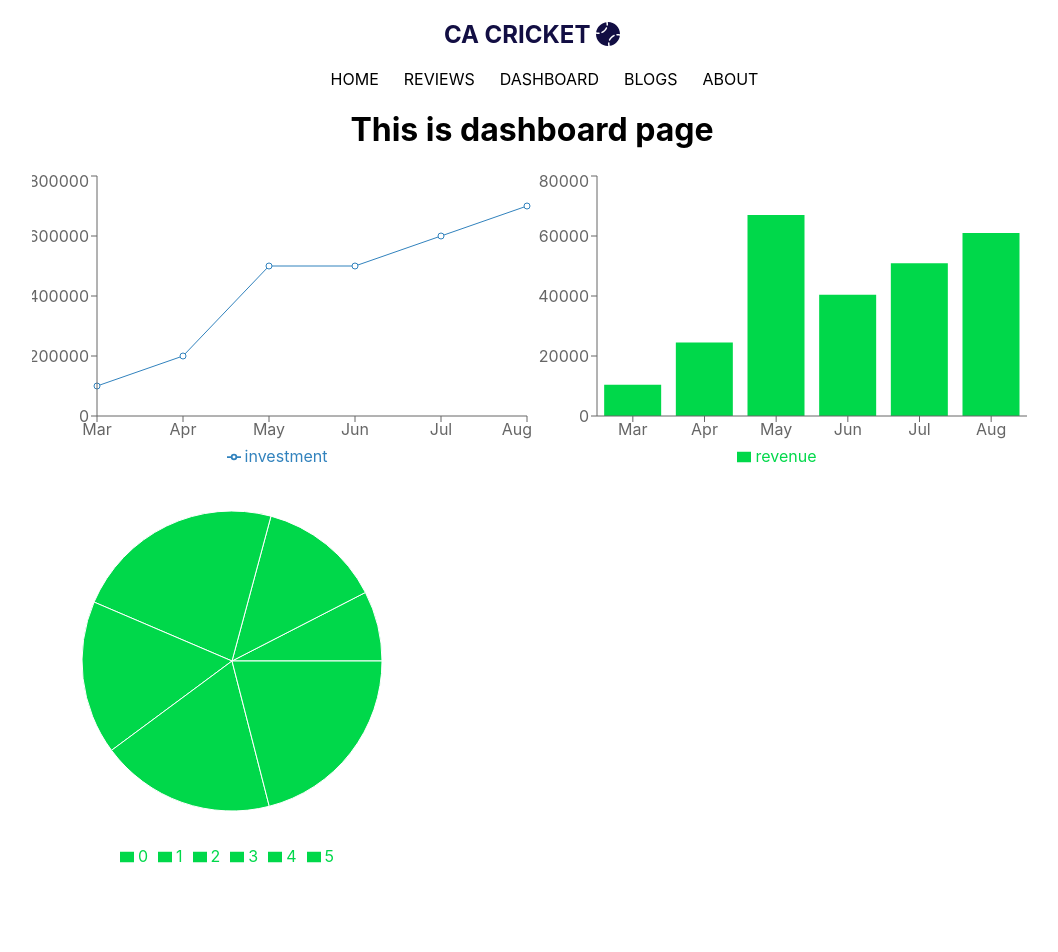
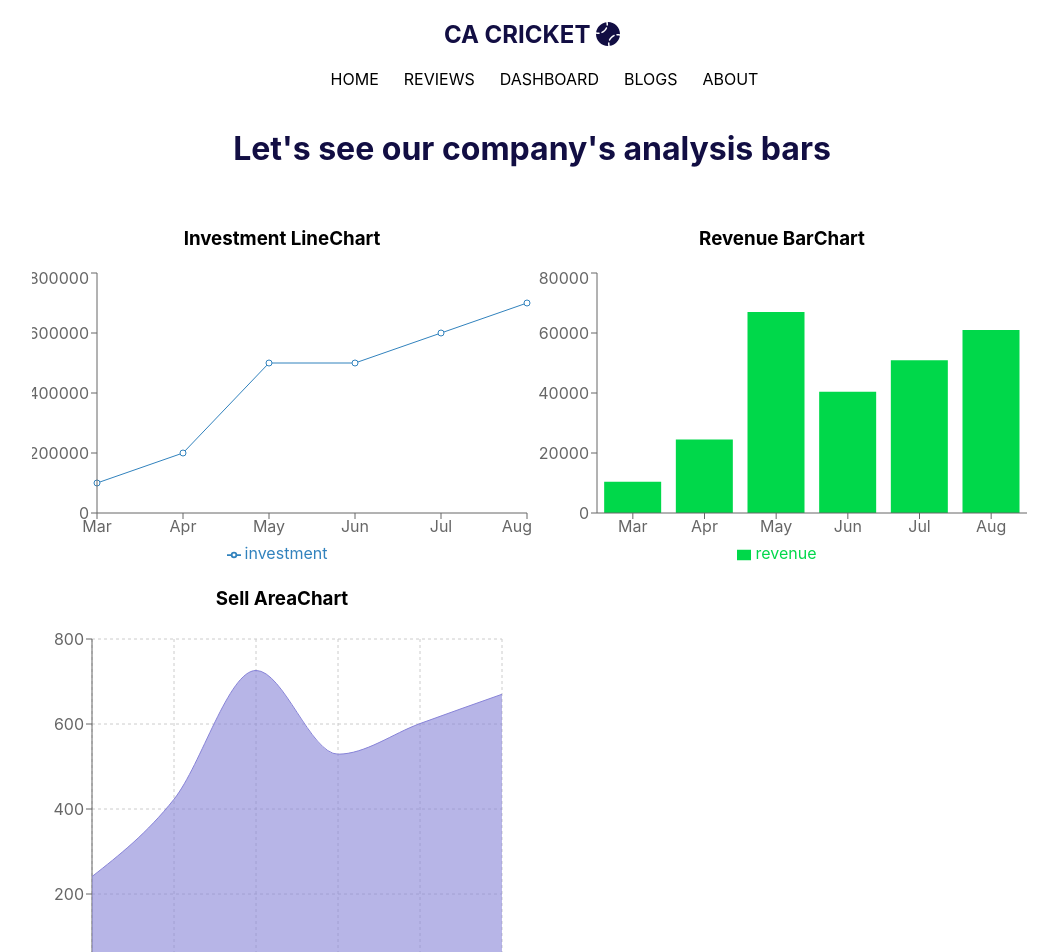
Before and after one commit to Tohidul29/CA-Cricket, a React (Create React App) app: page /dashboard in a window 1280 px wide. Shown: the top 952 px of the page, without its empty margins (108-1166 px from the left). Before the commit the page ends 875 px from the top, so only its background shows below. Built offline with nearby package versions, Linux system fonts and the light colour scheme.

Commit message:
graph chart finished

```diff
--- a/src/component/Dashboard/Dashboard.css
+++ b/src/component/Dashboard/Dashboard.css
@@ -1,6 +1,11 @@
+.main-head{
+    color: #120E43;
+}
+
 .graphs{
     display: grid;
     grid-template-columns: repeat(2, 1fr);
     width: 1000px;
     margin: auto;
+    margin-bottom: 50px;
 }
--- a/src/component/Dashboard/Dashboard.js
+++ b/src/component/Dashboard/Dashboard.js
@@ -1,6 +1,6 @@
 import React, { useEffect, useState } from 'react';
 import './Dashboard.css';
-import { Bar, BarChart, Legend, Line, LineChart, Pie, PieChart, Tooltip, XAxis, YAxis } from 'recharts';
+import { Area, AreaChart, Bar, BarChart, CartesianGrid, Legend, Line, LineChart, Tooltip, XAxis, YAxis } from 'recharts';
 
 const Dashboard = () => {
     const [info, setInfo] = useState([]);
@@ -11,8 +11,10 @@ const Dashboard = () => {
     }, [])
     return (
         <div>
-            <h1>This is dashboard page</h1>
+            <h1 className='main-head'>Let's see our company's analysis bars</h1>
             <div className='graphs'>
+                <div>
+                    <h3>Investment LineChart</h3>
                     {
                         <LineChart width={500} height={300} data={info}>
                             <Line dataKey={'investment'}></Line>
@@ -22,6 +24,9 @@ const Dashboard = () => {
                             <Legend></Legend>
                         </LineChart>
                     }
+                </div>
+                <div>
+                    <h3>Revenue BarChart</h3>
                     {
                         <BarChart width={500} height={300} data={info}>
                             <Bar dataKey={'revenue'} fill="#00D84A"></Bar>
@@ -31,21 +36,30 @@ const Dashboard = () => {
                             <Legend></Legend>
                         </BarChart>
                     }
+                </div>
+                <div>
+                    <h3>Sell AreaChart</h3>
                     {
-                    <PieChart width={400} height={400}>
-                        <Pie
-                        dataKey={'sell'}
-                        isAnimationActive={true}
+                        <AreaChart
+                            width={500}
+                            height={400}
                             data={info}
-                        cx='50%'
-                        cy='50%'
-                        outerRadius={150}
-                        fill='#00D84A'
-                        ></Pie>
-                        <Tooltip></Tooltip>
+                            margin={{
+                                top: 10,
+                                right: 30,
+                                left: 0,
+                                bottom: 0,
+                            }}
+                        >
+                            <CartesianGrid strokeDasharray="3 3" />
+                            <XAxis dataKey="month" />
+                            <YAxis />
+                            <Tooltip />
+                            <Area type="monotone" dataKey="sell" stroke="#8884d8" fill="#8884d8" />
                             <Legend></Legend>
-                    </PieChart>
+                        </AreaChart>
                     }
+                </div>
             </div>
         </div>
     );
```
Lines whose indentation alone changed are shown as unchanged.
